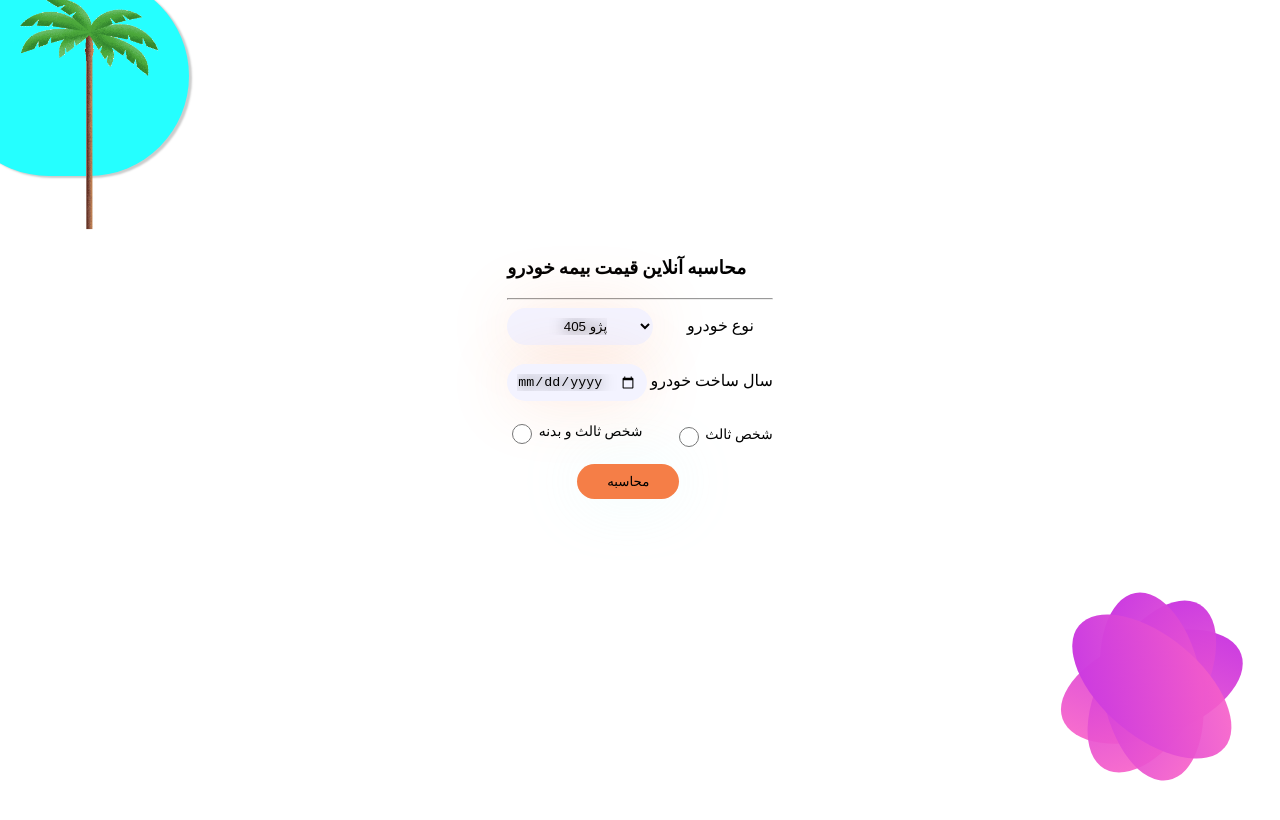
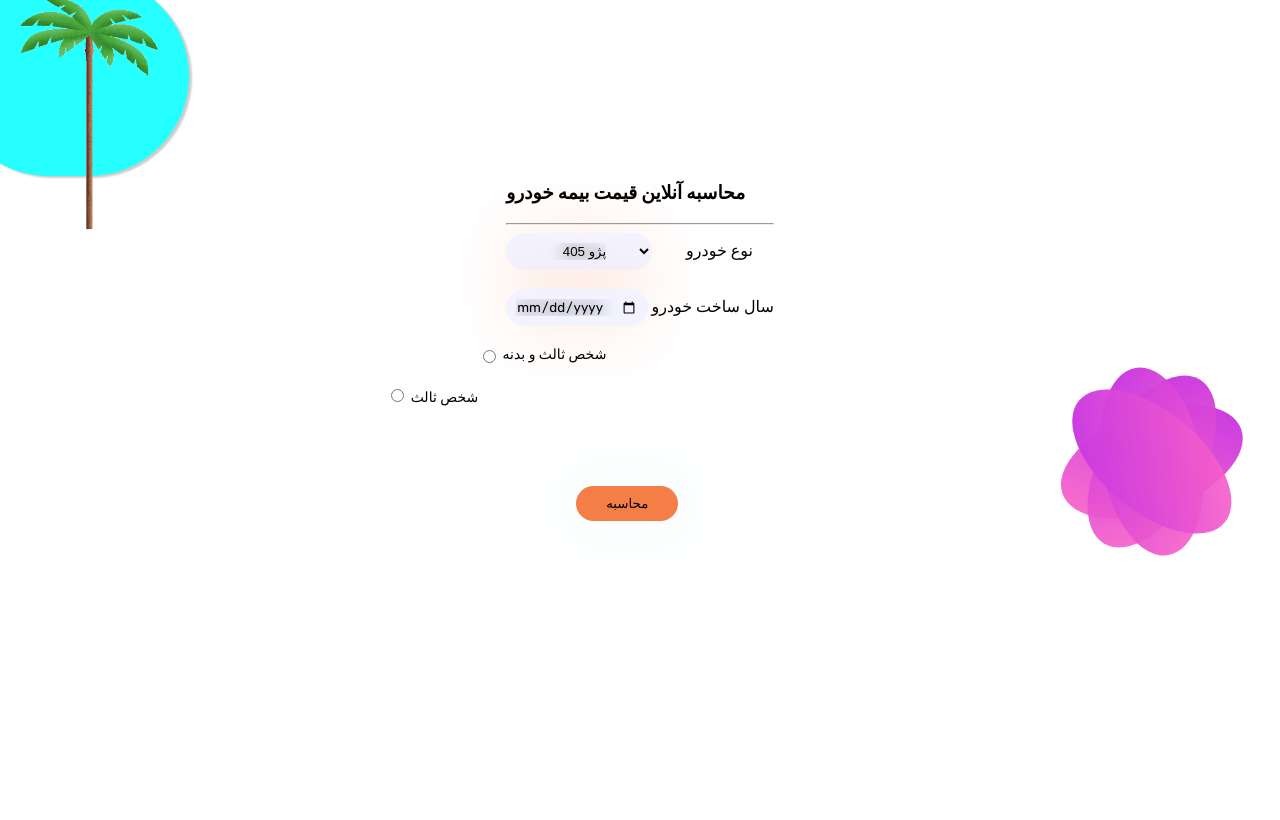
Before and after one commit to Ayehmozaffari/car-insurance, a plain HTML site: page index.html in a window 1280 px wide. Drawn offline with Linux system fonts and the light colour scheme.

Commit message:
hgdfsgsdh

```diff
--- a/index.html
+++ b/index.html
@@ -38,21 +38,23 @@
         <input type="date" name="" id="" class="date2">
         <label for=""style="">سال ساخت خودرو</label>
     </span>
+
+<div class="kind-of-isc">
  <span class="kind1">
+    <input type="radio" name="asd" id="" class="inp-radio">
+    <lable>شخص ثالث</lable>
+
+ </span>
 
 
-    <input type="radio" name="" id=""style="height: 20px;
-    width: 20px;vertical-align: middle;">
-    <lable>شخص ثالث</lable>
- </span>
  <span class="kind2">
 
+    <input type="radio" name="asd" id=""style="
+   vertical-align: middle;">
+    <lable >شخص ثالث و بدنه</lable>
+ </span>
 
-
-    <input type="radio" name="" id=""style="height: 20px;
-    width: 20px;vertical-align: middle;">
-    <lable>شخص ثالث و بدنه</lable>
- </span>
+</div>
  <button class="calc-btn">محاسبه</button>
 </div>
     </div>
--- a/style.css
+++ b/style.css
@@ -137,7 +137,7 @@ transition: 0.3s;
 }
 .purple-dots{
     display: flex;
-    margin-top: 600px;
+    margin-top: 300px;
     margin-right: -800px;
     display: flex;
     animation: mymove 5s infinite;
@@ -148,9 +148,7 @@ transition: 0.3s;
   .purple-dots:hover{
     transform: rotate(36deg) scale(-1.5) ;
   }
-  .cars{
 
-  }
 
 
 
@@ -181,7 +179,7 @@ box-shadow: 0 0 80px #e7b04a00;
     border: none;background-color: rgb(243, 243, 255);
     border-radius:20px 20px  ;
     outline: none;
-
+    font-family: 'Rubik', sans-serif;
 text-shadow: 0 0 16px #000000;
 animation-name: shain;
 animation-iteration-count: infinite;
@@ -191,17 +189,22 @@ animation-iteration-count: infinite;
 .kind1{
     float:right;
    margin-left: -120px;
-   margin-top: 30px;
+   margin-top: -50px;
    font-size: 14px;
     margin-top: 60px;
-  margin-bottom:-50px ;
+
   display: block;
+}
+.kind1 label{
+    text-align: right;margin-right: -300px;
+    display: flex;
 }
 .kind2{
     display: block;
     font-size: 14px;
     margin-top: 20px;
   margin-bottom:-60px ;
+  text-align: right;
 }
 .calc-btn{
     padding: 10px 30px 10px 30px;
@@ -227,3 +230,12 @@ animation-iteration-count: infinite;
 
     border: 2px solid #e7b04a00;
 }
+.kind1{
+    font-family: 'Rubik', sans-serif;
+}
+.inp-radio{
+    font-family: 'Rubik', sans-serif;
+}
+.kind-of-isc{
+    display: flex;
+}
```
